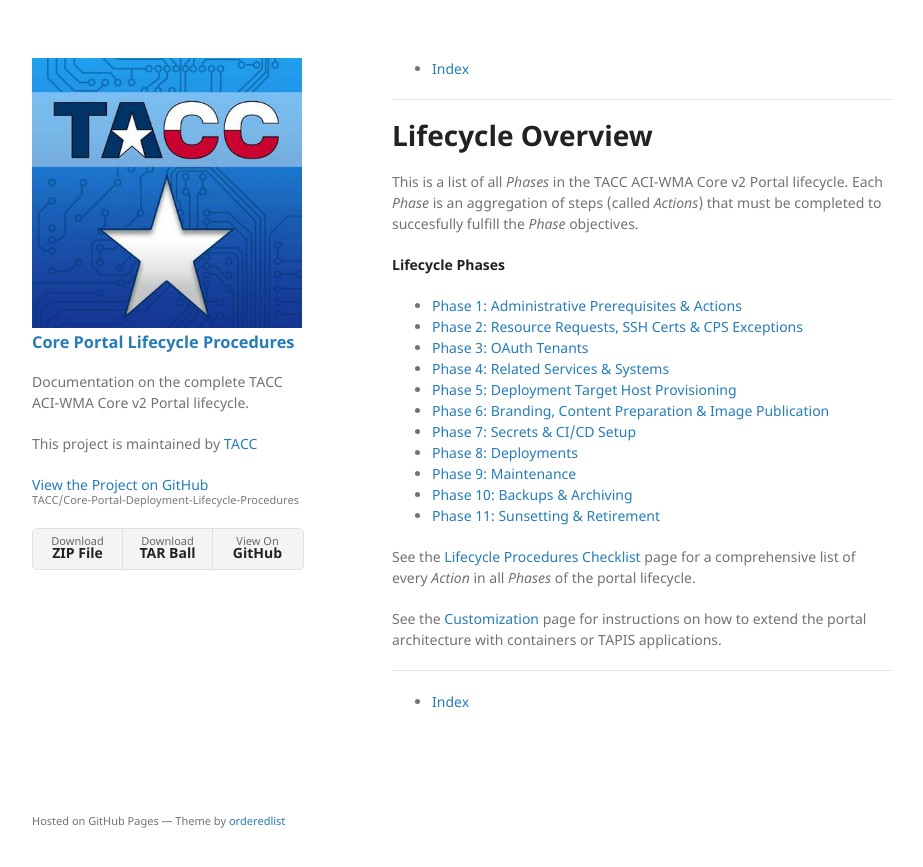
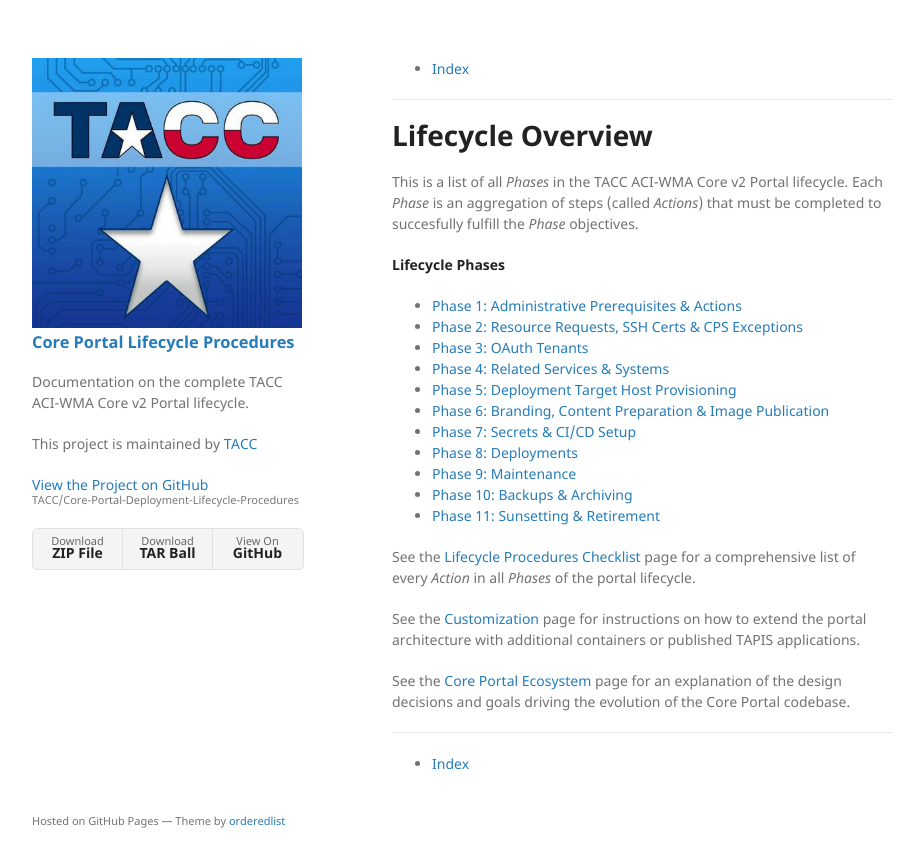
Before and after one commit to TACC/Core-Portal-Deployment-Lifecycle-Procedures, a Jekyll site: the page built from pages/overview.md, in a window 1280 px wide. Shown: the top 867 px of the page, without its empty margins (178-1101 px from the left). Built offline with Jekyll 4.4.1, drawn with Linux system fonts in a browser that asks for light colours; our own code applies the rules of GitHub Pages for plain Markdown files.

Commit message:
Added new overview page to explain the intentions, design and goals of the portal codebases and ecosystem.

```diff
--- a/pages/overview.md
+++ b/pages/overview.md
@@ -22,7 +22,9 @@ This is a list of all _Phases_ in the TACC ACI-WMA Core v2 Portal lifecycle. Eac
 
 See the [Lifecycle Procedures Checklist](checklist.md) page for a comprehensive list of every _Action_ in all _Phases_ of the portal lifecycle.
 
-See the [Customization](customization.md) page for instructions on how to extend the portal architecture with containers or TAPIS applications.
+See the [Customization](customization.md) page for instructions on how to extend the portal architecture with additional containers or published TAPIS applications.
+
+See the [Core Portal Ecosystem](pages/ecosystem.md) page for an explanation of the design decisions and goals driving the evolution of the Core Portal codebase.
 
 ---
 
```
Also changed, not shown: index.md (+2 -0 lines), pages/ecosystem.md (added, +26 -0 lines).
